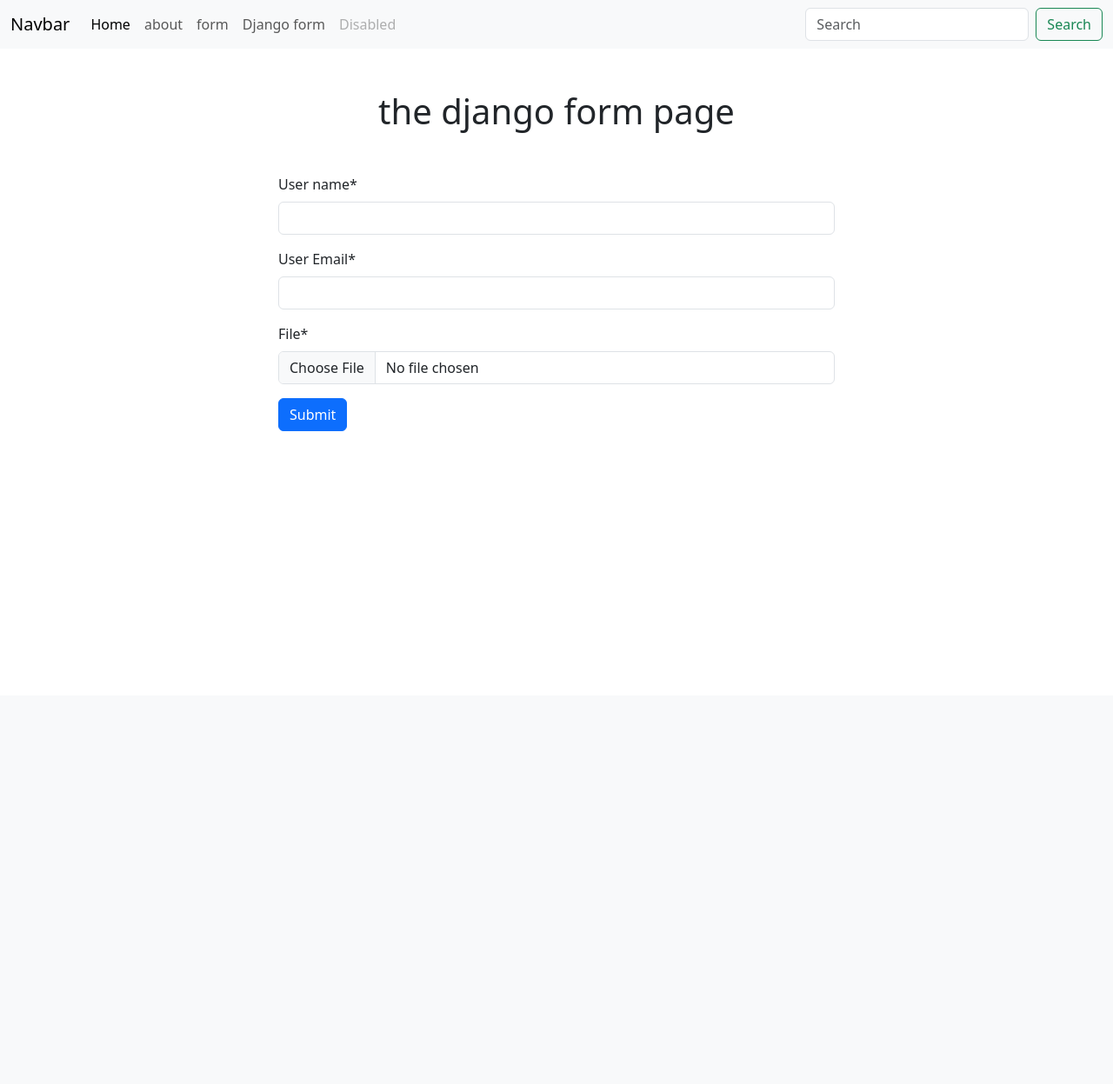
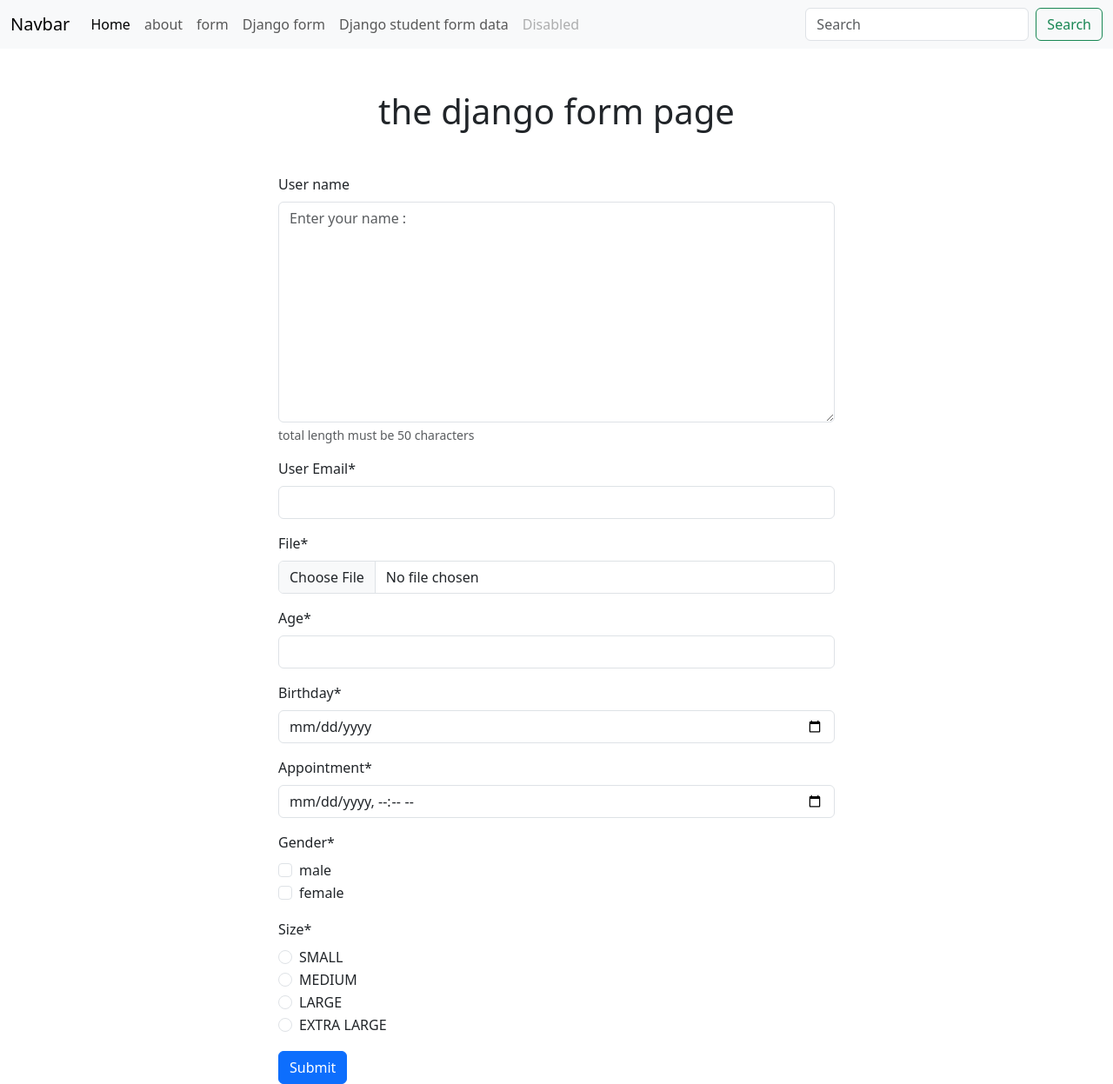
Before and after one commit to manisulislam/sdp-module-13-forms, a Django app: page /django_form/ in a window 1280 px wide. Shown: the whole page at 87% size. Before the commit the page ends 496 px from the top, so only its background shows below. Run offline with Django 4.2, Linux system fonts and the light colour scheme; some libraries are stand-ins or nearby versions.

Commit message:
forms completed

```diff
--- a/first_app/forms.py
+++ b/first_app/forms.py
@@ -1,15 +1,45 @@
 from django import forms
+from django.core import validators
 class contactForm(forms.Form):
-    name= forms.CharField(max_length=100, label="User name")
+    name= forms.CharField(max_length=100, label="User name",help_text="total length must be 50 characters",required=False, widget=forms.Textarea(attrs={'id':"text_area","class":"class_1 class_2","placeholder":"Enter your name :"}))
     email= forms.EmailField(label="User Email")
     file = forms.FileField(label="File")
-    # age=forms.IntegerField()
+    age=forms.CharField(widget=forms.NumberInput)
     # weight= forms.FloatField()
     # balance= forms.DecimalField()
     # check= forms.BooleanField()
-    # birthDay= forms.DateField()
-    # appointment= forms.DateTimeField()
-    # CHOICES= (('male', 'male'), ('female', 'female'))
-    # CHOICES_ONE=(("S", "SMALL"),("M", "MEDIUM"),("L", "LARGE"))
-    # gender= forms.ChoiceField(choices=CHOICES)
-    # size= forms.ChoiceField(choices=CHOICES_ONE)
+    birthDay= forms.DateField(widget=forms.DateInput(attrs={'type': 'date'}))
+    appointment= forms.DateTimeField(widget=forms.DateInput(attrs={'type': 'datetime-local'}))
+    CHOICES= (('male', 'male'), ('female', 'female'))
+    CHOICES_ONE=(("S", "SMALL"),("M", "MEDIUM"),("L", "LARGE"), ("XL", "EXTRA LARGE"))
+    gender= forms.MultipleChoiceField(choices=CHOICES, widget=forms.CheckboxSelectMultiple)
+    size= forms.ChoiceField(choices=CHOICES_ONE, widget=forms.RadioSelect)
+
+# class student_data(forms.Form):
+#     name= forms.CharField(max_length=100, widget=forms.TextInput)
+#     email= forms.CharField(max_length=100, widget=forms.EmailInput)
+    # def clean_name(self):
+    #     name= self.cleaned_data['name']
+    #     if len(name)<10:
+    #         raise forms.ValidationError("name must be greater than 10 characters")
+    #     return name
+    # def clean_email(self):
+    #     email= self.cleaned_data['email']
+    #     if ".com" not in email:
+    #         raise forms.ValidationError("email must be in .com")
+    #     return email
+    # def clean(self):
+    #     cleaned_data= super().clean()
+    #     valName= self.cleaned_data['name']
+    #     valEmail= self.cleaned_data['email']
+    #     if len(valName)<10:
+    #         raise forms.ValidationError("name must be greater than 10 characters")
+    #     if ".com" not in valEmail:
+    #         raise forms.ValidationError("email must be in .com")
+
+
+class student_data(forms.Form):
+    name= forms.CharField(widget=forms.TextInput, validators=[validators.MaxLengthValidator(10, message="enter at least 10 characters")])
+    email= forms.CharField(widget=forms.EmailInput, validators=[validators.EmailValidator(message="enter valid email ")])
+    age=forms.IntegerField(validators=[validators.MinValueValidator(18, message="enter at least 18 years"), validators.MaxValueValidator(24, message="age must be 24 years")])
+    file= forms.FileField(validators=[validators.FileExtensionValidator(allowed_extensions=["pdf"], message="only pdf file is allowed")])
--- a/first_app/urls.py
+++ b/first_app/urls.py
@@ -6,4 +6,5 @@ urlpatterns=[
     path("about/",views.about, name="about"),
     path("submit_form", views.submit_form, name="submit_form"),
     path("django_form/", views.django_form, name="django_form"),
+    path("student_data/", views.student_data_form, name="student_data"),
 ]
--- a/first_app/views.py
+++ b/first_app/views.py
@@ -1,5 +1,5 @@
 from django.shortcuts import render
-from . forms import contactForm
+from . forms import contactForm, student_data
 # Create your views here.
 
 def home(request):
@@ -38,3 +38,14 @@ def django_form(request):
     else:
         form = contactForm()
     return render(request, 'django_form.html', {'form': form} )
+
+def student_data_form(request):
+    if request.method == 'POST':
+        form = student_data(request.POST)
+        if form.is_valid():
+            # name = form.cleaned_data['name']
+            # email = form.cleaned_data['email']
+            return render(request, 'student_data.html', {'form':form})
+    else:
+        form = student_data()
+    return render(request, 'student_data.html', {'form': form} )
--- a/templates/base.html
+++ b/templates/base.html
@@ -28,6 +28,9 @@
                 <a class="nav-link" href="{% url 'django_form' %}">Django form</a>
               </li>
               <li class="nav-item">
+                <a class="nav-link" href="{% url 'student_data' %}">Django student form data </a>
+              </li>
+              <li class="nav-item">
                 <a class="nav-link disabled" aria-disabled="true">Disabled</a>
               </li>
             </ul>
```
Also changed, not shown: first_app/templates/student_data.html (added, +15 -0 lines).
